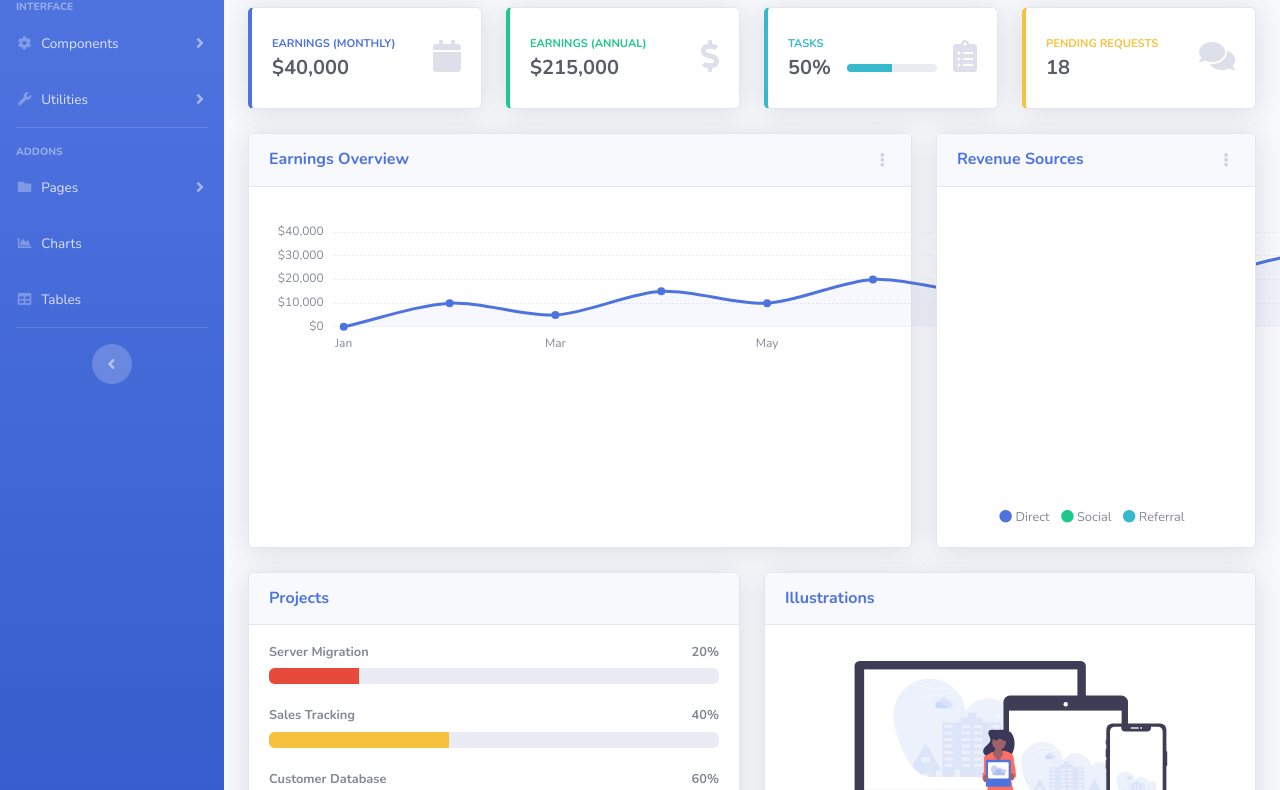
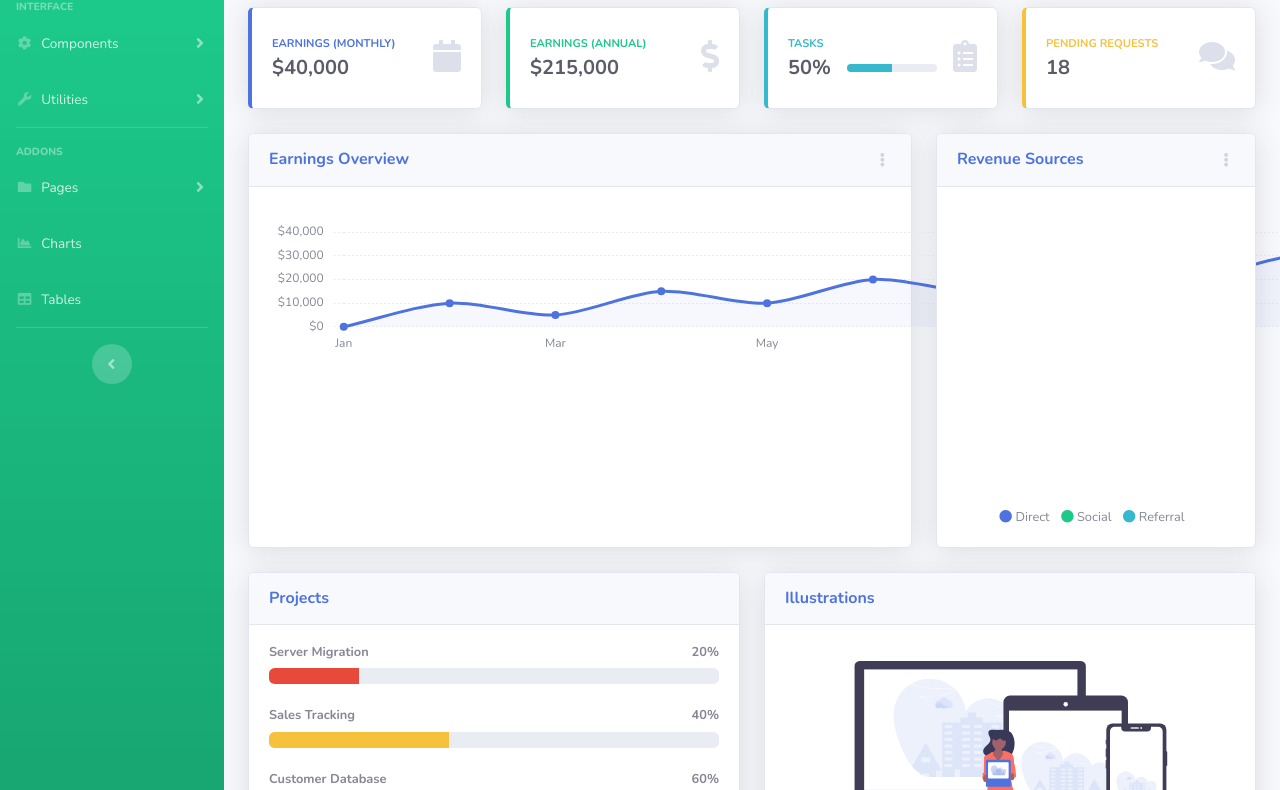
Before and after one commit to davidclimentjordan/plantilla1bootstrap, a website with bundled scripts: page index.html in a window 1280 px wide. Shown: the part 145-935 px from the top of the page. Built offline with nearby package versions, Linux system fonts and the light colour scheme.

Commit message:
Update index.html

```diff
--- a/index.html
+++ b/index.html
@@ -26,7 +26,7 @@
   <div id="wrapper">
 
     <!-- Sidebar -->
-    <ul class="navbar-nav bg-gradient-primary sidebar sidebar-dark accordion" id="accordionSidebar">
+    <ul class="navbar-nav bg-gradient-success sidebar sidebar-dark accordion" id="accordionSidebar">
 
       <!-- Sidebar - Brand -->
       <a class="sidebar-brand d-flex align-items-center justify-content-center" href="index.html">
```
